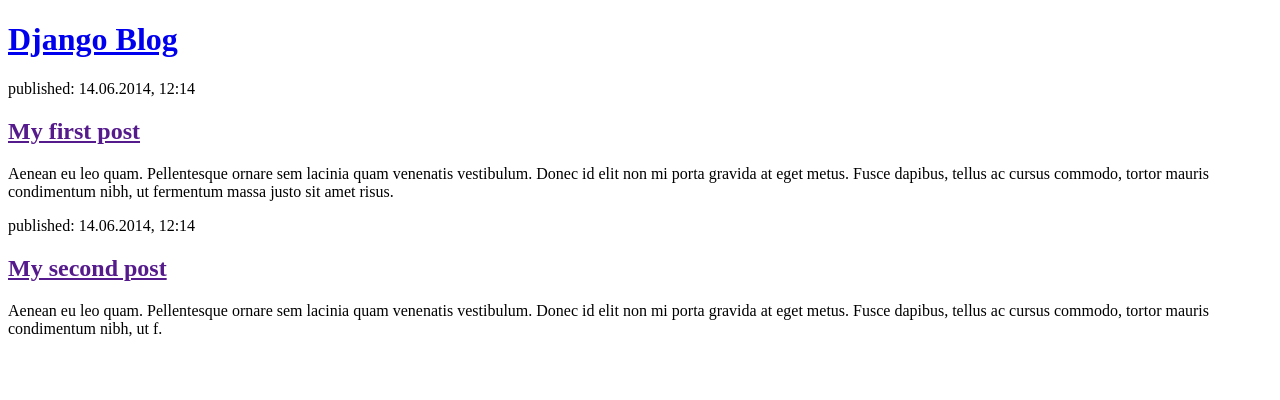
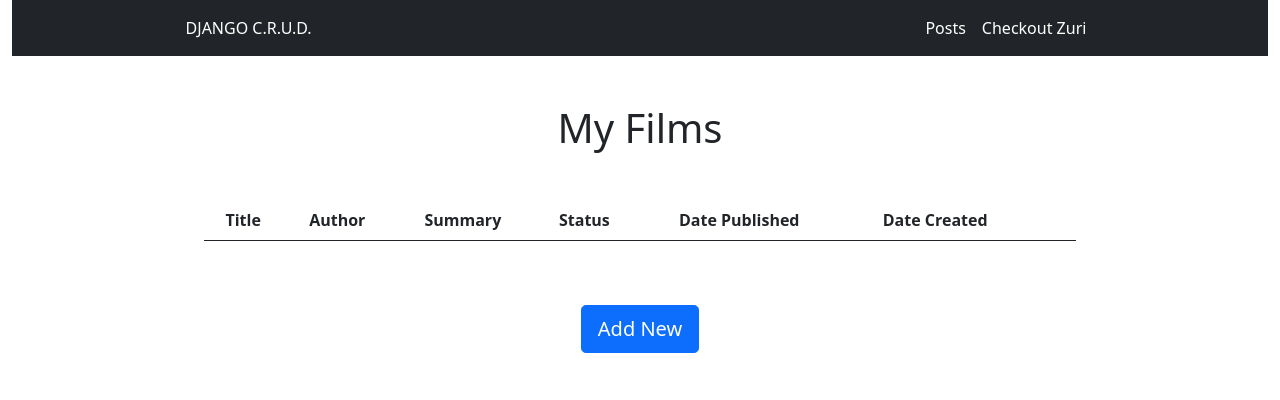
Before and after one commit to oreoA09/djangoCRUD, a Django app: page / in a window 1280 px wide. Shown: the top 400 px of the page. Run offline with Django 3.2, Linux system fonts and the light colour scheme; lists and menus that the app fills with data are empty.

Commit message:
create all views & templates

```diff
--- /dev/null
+++ b/blog/templates/base.html
@@ -0,0 +1,60 @@
+<!DOCTYPE HTML>
+<html lang="en">
+
+<head>
+
+<!-- Required meta tags -->
+<meta charset="utf-8">
+<meta name="viewport" content="width=device-width, initial-scale=1">
+
+<!-- Bootstrap CSS -->
+<link href="https://cdn.jsdelivr.net/npm/bootstrap@5.0.2/dist/css/bootstrap.min.css" rel="stylesheet">
+
+
+{% block title %}
+    {% if title %}
+        <title>{{title}} | My Blog ✏</title>
+    {% else %}
+        <title>My Blog Posts 📝</title>
+    {% endif %}
+{% endblock title %}
+
+{% block head %}
+{% endblock head %}
+
+</head>
+
+<body>
+
+<div class="container-fluid">
+
+    <!-- NAVIGATION BAR -->
+
+
+    <nav class="navbar navbar-expand-lg navbar-dark bg-dark">
+        <div class="d-flex justify-content-between px-5 mx-auto" style="width: 80%;">
+            <span class="navbar-text text-white">DJANGO C.R.U.D.</span>
+            <ul class="navbar-nav mr-auto">
+                <li class="nav-item active">
+                    <a class="nav-link active" href="{% url 'blog:all' %}">Posts</a>
+                </li>
+                <li class="nav-item active">
+                    <a class="nav-link active" href="https://zuri.team/" target="_blank">Checkout Zuri</a>
+                </li>
+            </ul>
+        </div>
+    </nav>
+
+    <!-- END OF NAVIGATION BAR -->
+
+</div>
+
+{% block content %}
+{% endblock content %}
+
+
+<script src="https://cdn.jsdelivr.net/npm/bootstrap@5.0.2/dist/js/bootstrap.bundle.min.js"></script>
+
+</body>
+
+</html>
--- a/blog/templates/blog/post_list_view.html
+++ b/blog/templates/blog/post_list_view.html
@@ -1,23 +1,52 @@
-<!DOCTYPE html>
-<html>
-    <head>
-        <title>Django Blog</title>
-    </head>
-    <body>
-        <header>
-            <h1><a href="/">Django Blog</a></h1>
-        </header>
+{% extends 'base.html' %}
 
-        <article>
-            <time>published: 14.06.2014, 12:14</time>
-            <h2><a href="">My first post</a></h2>
-            <p>Aenean eu leo quam. Pellentesque ornare sem lacinia quam venenatis vestibulum. Donec id elit non mi porta gravida at eget metus. Fusce dapibus, tellus ac cursus commodo, tortor mauris condimentum nibh, ut fermentum massa justo sit amet risus.</p>
-        </article>
+{% block content %}
+{% for film in film_list %}
+    {% for colname in film.column_set.all  %}
+        <p>{{colname}}</p>
+    {% endfor %}
+{% endfor %}
 
-        <article>
-            <time>published: 14.06.2014, 12:14</time>
-            <h2><a href="">My second post</a></h2>
-            <p>Aenean eu leo quam. Pellentesque ornare sem lacinia quam venenatis vestibulum. Donec id elit non mi porta gravida at eget metus. Fusce dapibus, tellus ac cursus commodo, tortor mauris condimentum nibh, ut f.</p>
-        </article>
-    </body>
-</html>
+
+<div class="container d-flex mt-5" style="width: 70%;">
+    <div class="col">
+        <h1 class="text-center">My Films</h1>
+        <table class="table table-striped mt-5">
+            <thead>
+                <tr>
+                    {% comment %} <th>#</th> {% endcomment %}
+                    <th class="text-center" scope="col">Title</th>
+                    <th class="text-center" scope="col">Author</th>
+                    <th class="text-center" scope="col">Summary</th>
+                    <th class="text-center" scope="col">Status</th>
+                    <th class="text-center" scope="col">Date Published</th>
+                    <th class="text-center" scope="col">Date Created</th>
+                    <th></th>
+                    <th></th>
+                </tr>
+            </thead>
+            <tbody>
+
+                {% for post in post_list %}
+                <tr>
+                    {% comment %} <th scope="row">{{forloop.counter}}</th> {% endcomment %}
+                    <td class="ml-5"><a href="{{post.get_absolute_url}}">{{post.title}}</a></td>
+                    <td class="text-center">{{post.author}}</td>
+                    <td class="text-center">{{post.body|truncatewords:30|linebreaks}}</td>
+                    <td class="text-center">{{post.status}}</td>
+                    <td class="text-center">{{post.published_at|date:"D, d M, y"}}</td>
+                    <td><a href="{% url 'blog:post_update' post.slug %} ">Update</a></td>
+                    <td><a href="{% url 'blog:post_delete' post.slug %}">Delete</a></td>
+                </tr>
+            {% endfor %}
+
+            </tbody>
+        </table>
+        <div class="d-flex justify-content-center">
+            <a href="{% url 'blog:post_create' %}" class="d-block btn btn-primary btn-lg my-5">Add New</a>
+        </div>
+    </div>
+
+</div>
+
+{% endblock content %}
--- a/blog/views.py
+++ b/blog/views.py
@@ -1,5 +1,39 @@
 from django.shortcuts import render
+from django.urls import reverse_lazy
+from .models import Post
 
 # Create your views here.
 def post_list_view(request):
+
+    model = Post
+
     return render(request, 'blog/post_list_view.html', {})
+
+def post_create_view(request):
+
+    model = Post
+    fields = '__all__'
+    success_url  = reverse_lazy('blog:all')
+
+    return render(request, 'post_form_view.html', {})
+
+def post_detail_view(request):
+
+    model = Post
+    return render(request, 'post_detail_view.html', {})
+
+def post_update_view(request):
+
+    model = Post
+    fields = '__all__'
+    success_url  = reverse_lazy('blog:all')
+
+    return render(request, 'post_form_view.html', {})
+
+def post_delete_view(request):
+
+    model = Post
+    fields = '__all__'
+    success_url  = reverse_lazy('blog:all')
+
+    return render(request, 'post_delete_view.html', {})
```
Also changed, not shown: blog/templates/blog/post_delete_view.html (added, +21 -0 lines), blog/templates/blog/post_detail_view.html (added, +23 -0 lines), blog/templates/blog/post_form_view.html (added, +25 -0 lines).
